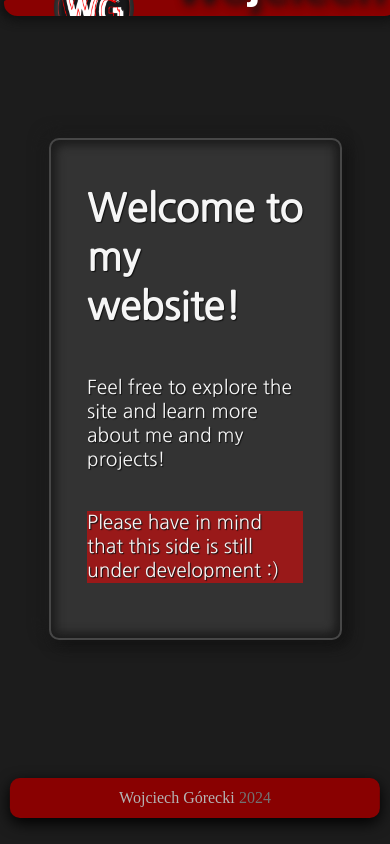
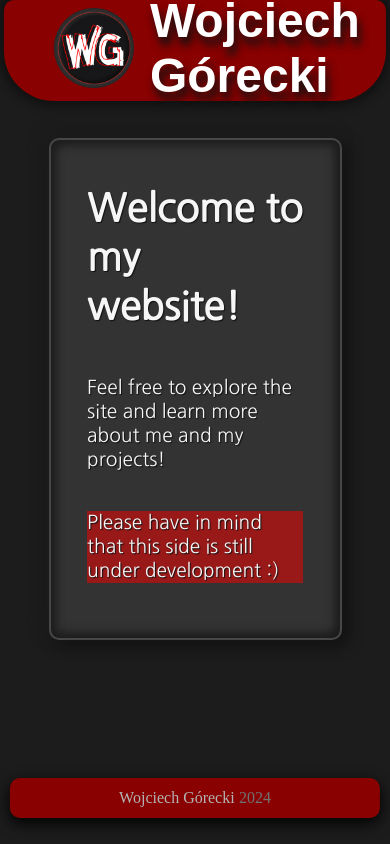
Before and after one commit to WojteGK/Portfolio, a React (Vite) app: page / in a window 390 px wide. Built offline with nearby package versions, Linux system fonts and the light colour scheme; a web font is replaced by a local one.

Commit message:
[refactor]: Improve responsiveness of Navbar

```diff
--- a/src/components/Nav/Navbar.css
+++ b/src/components/Nav/Navbar.css
@@ -73,55 +73,25 @@ background: radial-gradient(circle, rgba(67, 0, 0, 0.1) 0%, rgb(108, 0, 0) 100%)
 background-color: var(--color-accent);
 }
 
-@media (max-width: 700px){
-  #expand-button {
-    display: block;
-    position: fixed;
-    top: 16px;
-    left: 0;
-    margin: 20px;
+@media (max-width: 700px) {
+  .nav-wrapper {
+    transition: max-height 0.5s ease-in-out;
+    flex-direction: column;
+    align-items: center;
+    max-height: 12vh;
   }
-  .hamburger {
-  background: none;
-  border: none;
-  cursor: pointer;
-  display: flex;
-  flex-direction: column;
-  justify-content: space-around;
-  width: 2rem;
-  height: 2rem;
-  padding: 0;
+  .nav-wrapper.expanded {
+    transition: max-height 0.5s ease-in-out;
+    max-height: 50vh;
   }
 
-  .line {
-    width: 2rem;
-    height: 0.2rem;
-    margin: 0.4rem 0;
-    background: #333;
-  }
-  .nav-wrapper {
-    width: 90%;
-    height: 20%;
-    overflow: hidden;
-    transition: width 0.2s ease;
-  }
-  .nav-wrapper h1 {
-    margin-left: 2.5rem;
-  }
-  .nav-wrapper:hover {
-    width: 40%;
-  }
-  .nav-wrapper:hover h1 {
-    display: none;
-  }
   .nav-wrapper ul {
     flex-direction: column;
+    align-items: center;
   }
+
   .nav-wrapper ul li {
-    display: none;
-  }
-  .nav-wrapper:hover ul li {
-    display: block;
-    margin-left: 2.0rem;
+    margin: 10px 0;
+    padding: 10px;
   }
 }
--- a/src/components/Nav/Navbar.jsx
+++ b/src/components/Nav/Navbar.jsx
@@ -1,26 +1,35 @@
-
-import React, { useRef, useEffect } from 'react';
+import React, { useRef, useEffect, useState } from 'react';
 import './Navbar.css'
 import { Link } from 'react-router-dom';
 
 function Navbar() {
   const navRef = useRef(null);
+  const [activeLink, setActiveLink] = useState(null);
+  const [isExpanded, setIsExpanded] = useState(false); // new state variable
 
   useEffect(() => {
     const height = navRef.current.offsetHeight;
     document.documentElement.style.setProperty('--navbar-height-dyn', `${height}px`);
   }, []);
+
+  const handleClick = (e) => {
+    setActiveLink(e.target.innerText);
+  }
+  const handleNavClick = () => { // new handler function
+    setIsExpanded(!isExpanded);
+  }
+
   return (
-   <nav ref={navRef}>
-    <div className="nav-wrapper">
+   <nav ref={navRef} >
+    <div onClick={handleNavClick} className={isExpanded ? 'nav-wrapper expanded' : 'nav-wrapper'}>
       <Link to="/" className="main-title">
       <img src="public/icons/favicon/android-chrome-512x512.png" alt="WG logo" className="logo"/>
       <h1 className="title black-ops">Wojciech Górecki</h1>
       </Link>
       <ul>
-        <li><Link to="/about-me">About Me</Link></li>
-        <li><Link to="/skills">Skills</Link></li>
-        <li><Link to="/projects">Projects</Link></li>
+        <li><Link to="/about-me" onClick={handleClick} className={activeLink === 'About Me' ? 'active' : ''}>About Me</Link></li>
+        <li><Link to="/skills" onClick={handleClick} className={activeLink === 'Skills' ? 'active' : ''}>Skills</Link></li>
+        <li><Link to="/projects" onClick={handleClick} className={activeLink === 'Projects' ? 'active' : ''}>Projects</Link></li>
         <li><a href="https://github.com/WojteGK" target='blank'><i className="fab fa-github"> GitHub</i></a></li>
       </ul>
     </div>
```
